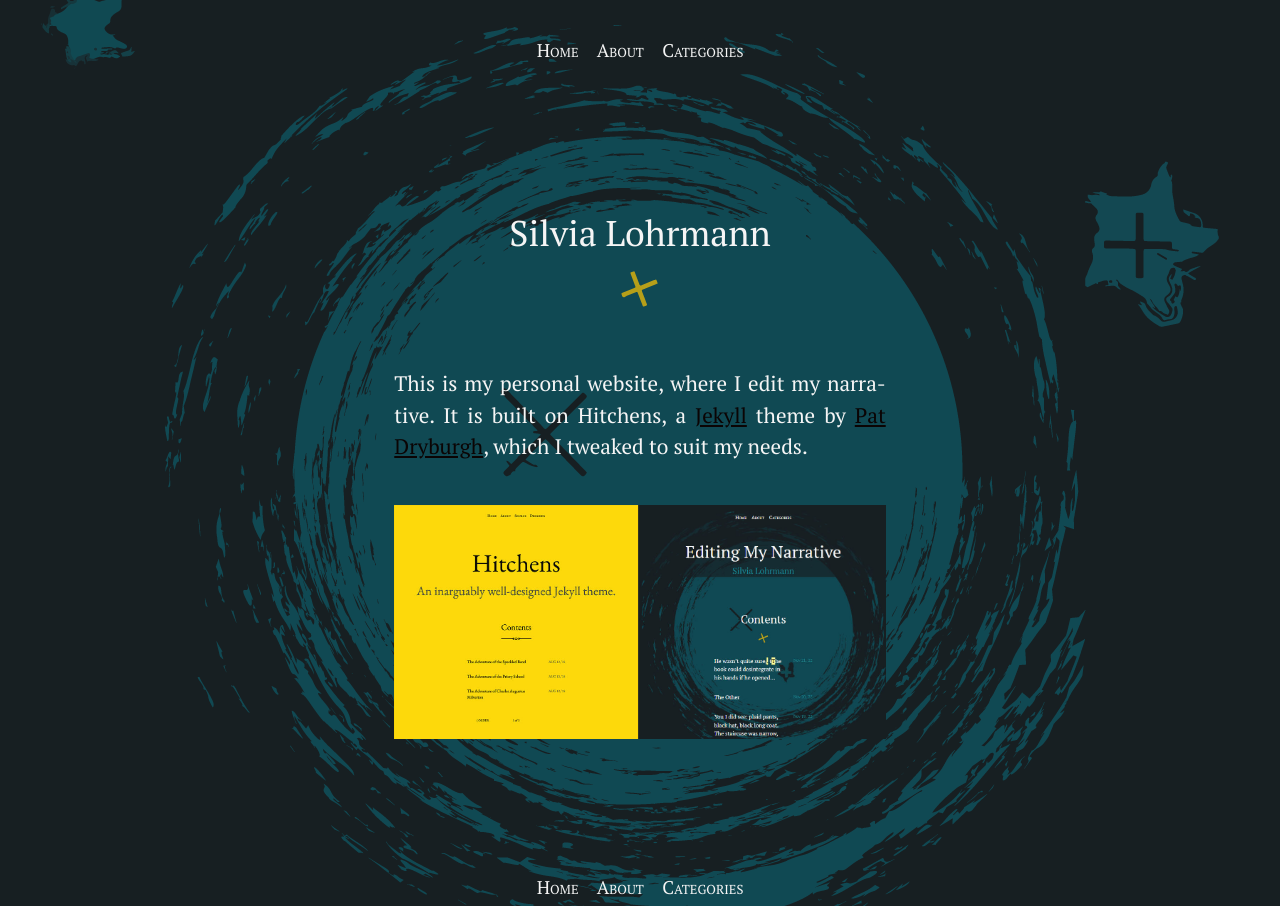
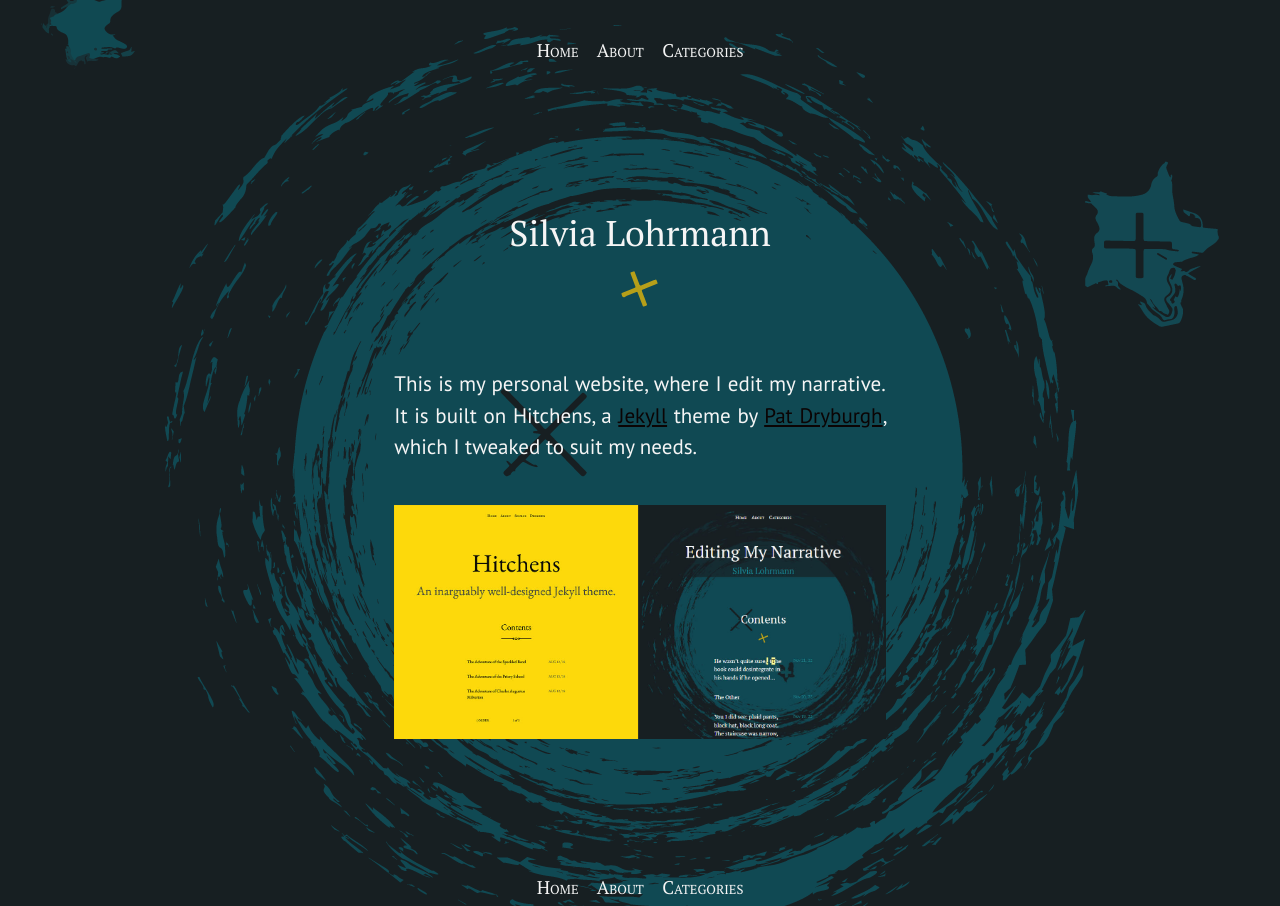
Before and after one commit to silvialohrmann/editorial, a Jekyll site: the page built from README.md, in a window 1280 px wide. Built offline with Jekyll 4.4.1, drawn with Linux system fonts in a browser that asks for light colours.

Commit message:
Update _article.scss

```diff
--- a/_sass/_article.scss
+++ b/_sass/_article.scss
@@ -30,6 +30,7 @@
 }
  }
 .post p {
+  font-family: PT Sans, sans-serif;
   text-align: justify;
   text-indent: 1.5em;
   text-justify: inter-character;
```
